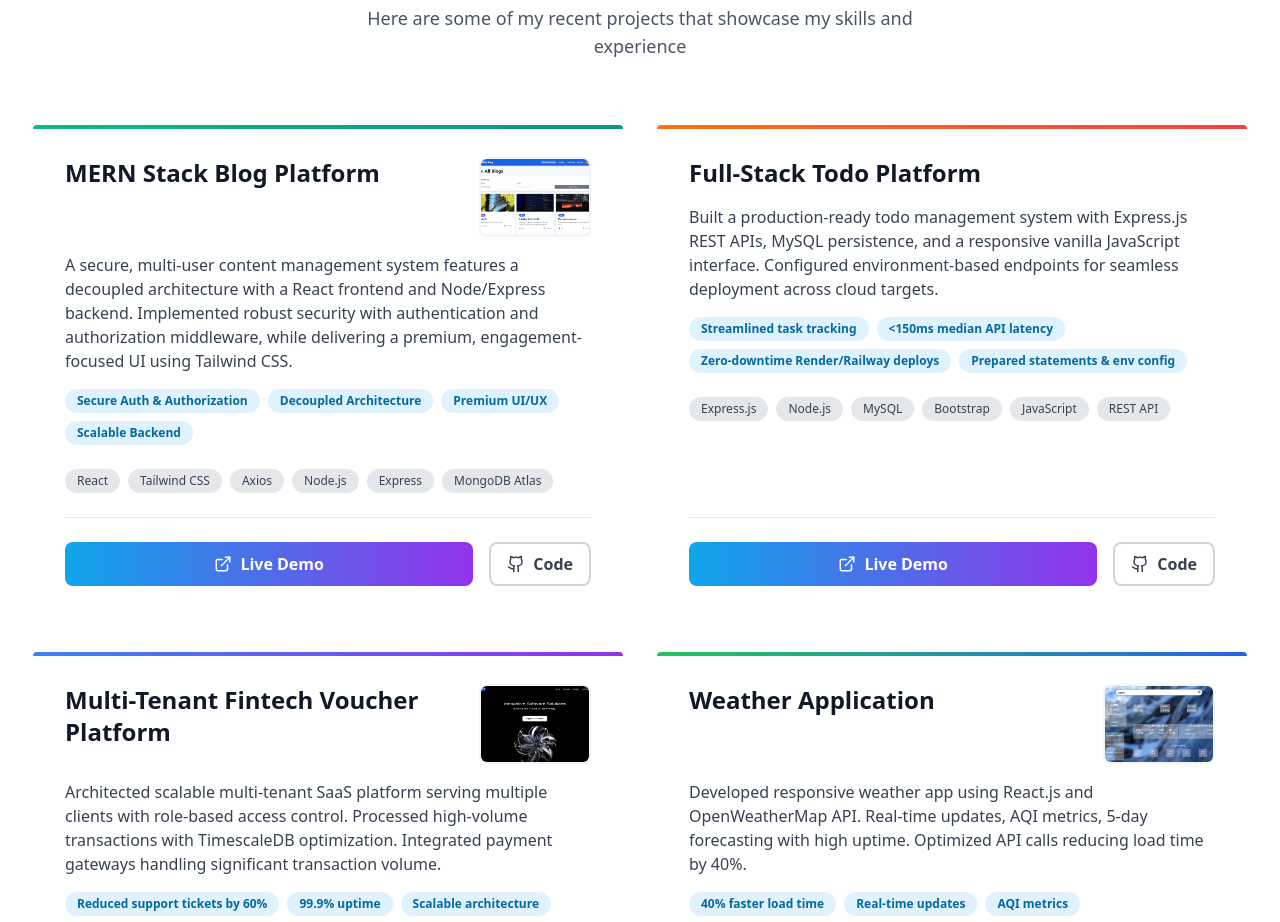
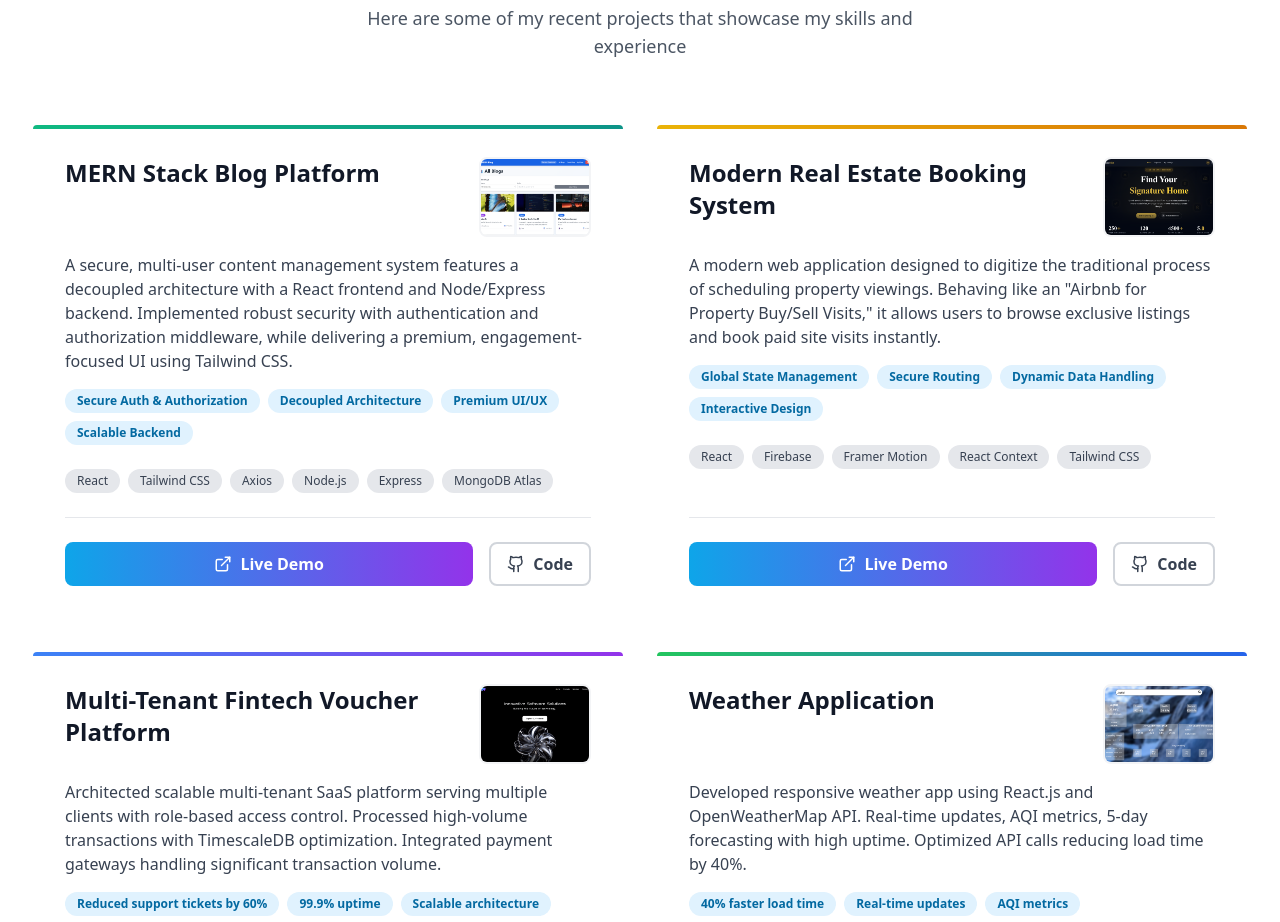
Before and after one commit to gunjivinay/Vinay-Portfolio, a Next.js app: page / in a window 1280 px wide. Shown: the part 4720-5642 px from the top of the page. Built offline with nearby package versions, Linux system fonts and the light colour scheme.

Commit message:
Added Project

```diff
--- a/components/sections/Projects.tsx
+++ b/components/sections/Projects.tsx
@@ -31,26 +31,26 @@ const projects = [
     gradient: 'from-emerald-500 to-teal-600',
   },
   {
-    title: 'Full-Stack Todo Platform',
+    title: 'Modern Real Estate Booking System',
+    image: '/projects/real-estate-booking.png',
     description:
-      'Built a production-ready todo management system with Express.js REST APIs, MySQL persistence, and a responsive vanilla JavaScript interface. Configured environment-based endpoints for seamless deployment across cloud targets.',
+      'A modern web application designed to digitize the traditional process of scheduling property viewings. Behaving like an "Airbnb for Property Buy/Sell Visits," it allows users to browse exclusive listings and book paid site visits instantly.',
     technologies: [
-      'Express.js',
-      'Node.js',
-      'MySQL',
-      'Bootstrap',
-      'JavaScript',
-      'REST API',
+      'React',
+      'Firebase',
+      'Framer Motion',
+      'React Context',
+      'Tailwind CSS',
     ],
-    github: 'https://github.com/gunjivinay/Todolist',
-    live: 'https://vinay-checklist.netlify.app/',
+    github: 'https://github.com/gunjivinay/Real-Estate-Property-Visit-Booking-Platform',
+    live: 'https://real-estate-booking-plat-af248.web.app/',
     achievements: [
-      'Streamlined task tracking',
-      '<150ms median API latency',
-      'Zero-downtime Render/Railway deploys',
-      'Prepared statements & env config',
+      'Global State Management',
+      'Secure Routing',
+      'Dynamic Data Handling',
+      'Interactive Design',
     ],
-    gradient: 'from-orange-500 to-red-500',
+    gradient: 'from-yellow-500 to-amber-600',
   },
   {
     title: 'Multi-Tenant Fintech Voucher Platform',
```
Also changed, not shown: public/projects/real-estate-booking.png (added).
